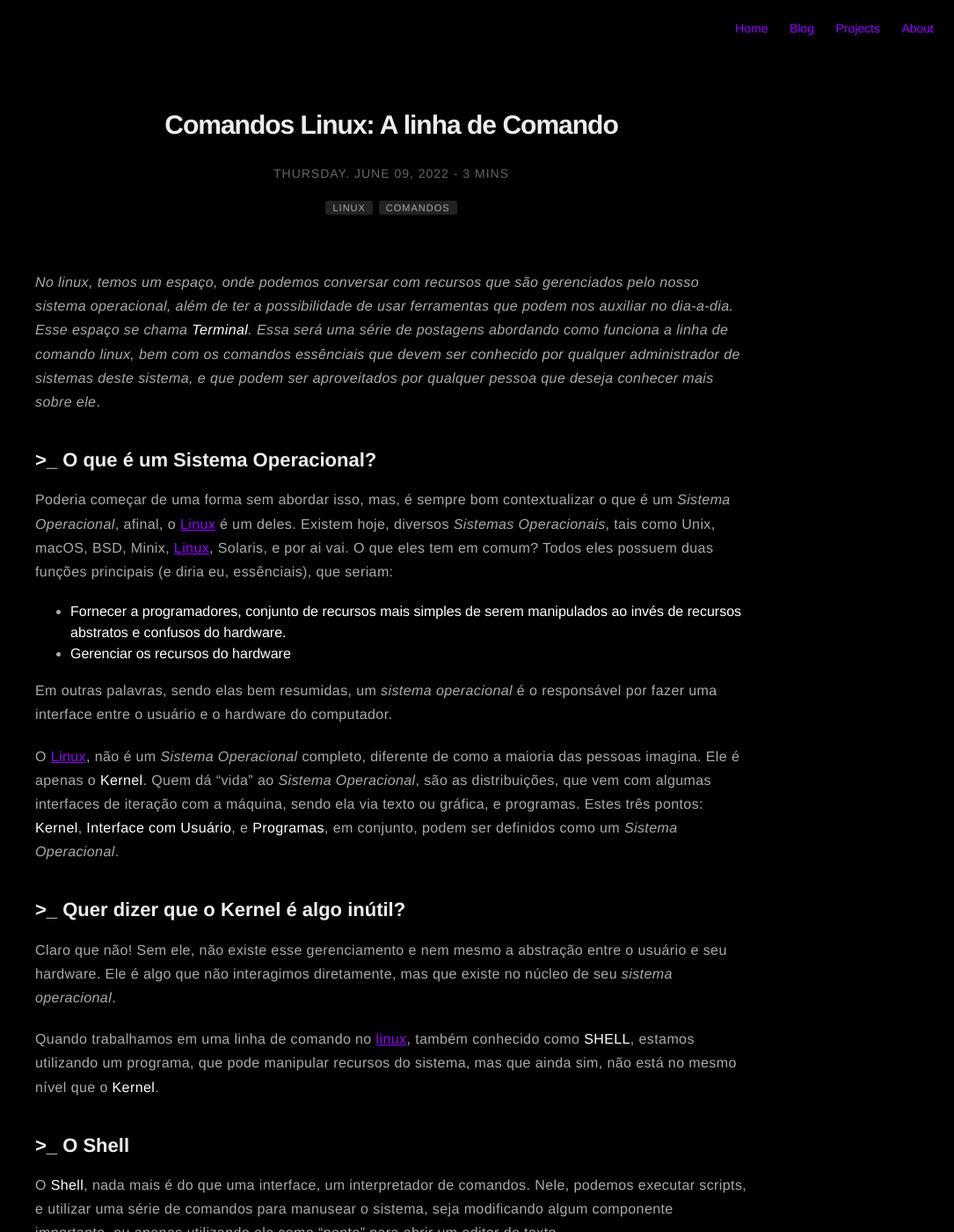
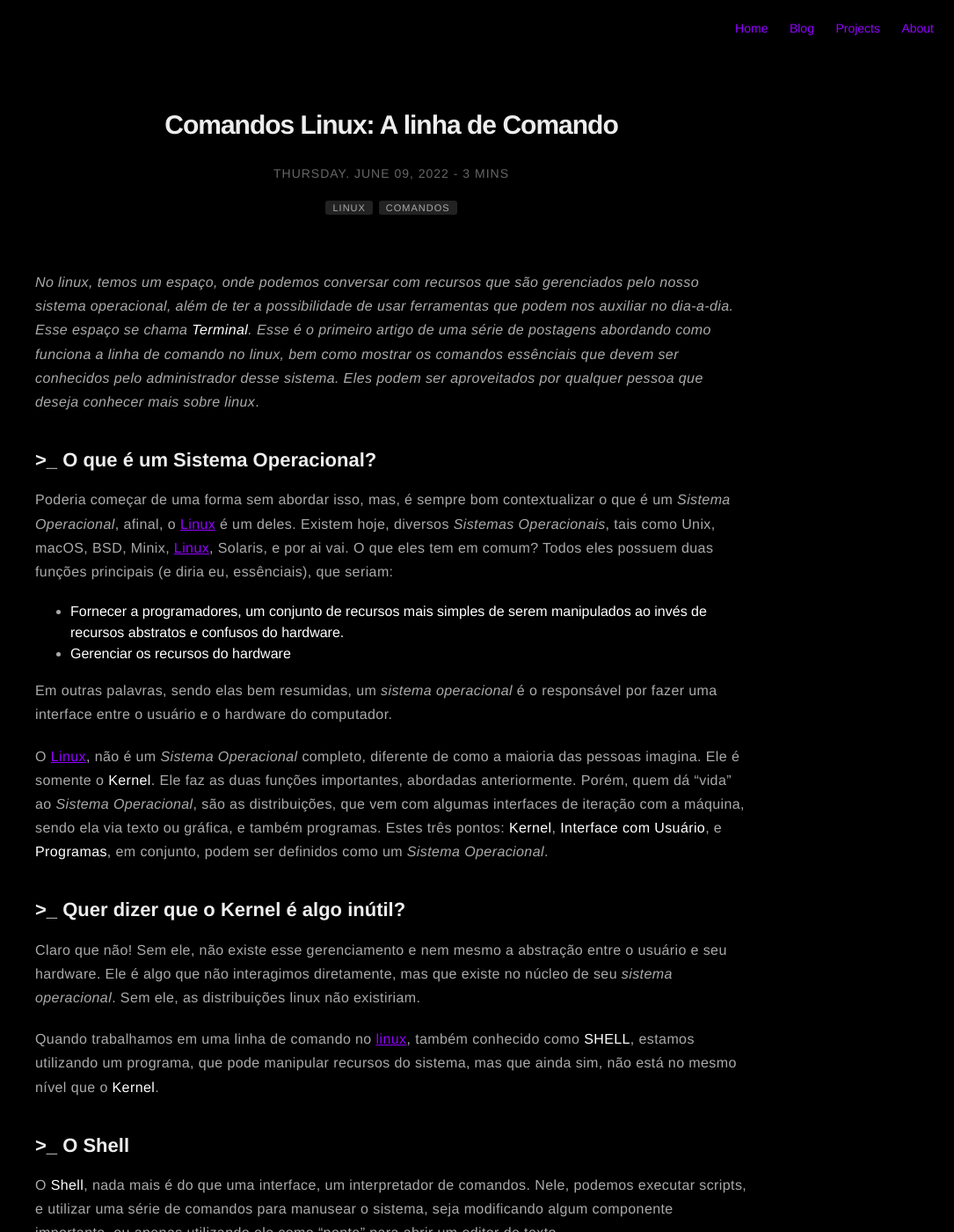
Before and after one commit to stephan-lopes/stephan-lopes.github.io, a Jekyll site: the page built from _posts/2022-06-09-comandos-linux-a-linha-de-comando.markdown, in a window 1280 px wide and 1400 px high. Shown: the whole window at 88% size, without its empty margins (195-1280 px from the left). Built offline with Jekyll 4.4.1, drawn with Linux system fonts in a browser that asks for light colours; nearby versions of some CDN libraries; some of the changed text lies outside the part shown.

Commit message:
fix: corrigindo erros ortográficos que existiam no texto

```diff
--- a/_posts/2022-06-09-comandos-linux-a-linha-de-comando.markdown
+++ b/_posts/2022-06-09-comandos-linux-a-linha-de-comando.markdown
@@ -12,33 +12,33 @@
 hidden: false
 ---
 
-_No linux, temos um espaço, onde podemos conversar com recursos que são gerenciados pelo nosso sistema operacional, além de ter a possibilidade de usar ferramentas que podem nos auxiliar no dia-a-dia. Esse espaço se chama __Terminal__. Essa será uma série de postagens abordando como funciona a linha de comando linux, bem com os comandos essênciais que devem ser conhecido por qualquer administrador de sistemas deste sistema, e que podem ser aproveitados por qualquer pessoa que deseja conhecer mais sobre ele_.
+_No linux, temos um espaço, onde podemos conversar com recursos que são gerenciados pelo nosso sistema operacional, além de ter a possibilidade de usar ferramentas que podem nos auxiliar no dia-a-dia. Esse espaço se chama __Terminal__. Esse é o primeiro artigo de uma série de postagens abordando como funciona a linha de comando no linux, bem como mostrar os comandos essênciais que devem ser conhecidos pelo administrador desse sistema. Eles podem ser aproveitados por qualquer pessoa que deseja conhecer mais sobre linux_.
 
 ## >_ O que é um Sistema Operacional?
 Poderia começar de uma forma sem abordar isso, mas, é sempre bom contextualizar o que é um _Sistema Operacional_, afinal, o [Linux](https://www.linux.org/) é um deles. Existem hoje, diversos _Sistemas Operacionais_, tais como Unix, macOS, BSD, Minix, [Linux](https://www.linux.org), Solaris, e por ai vai. O que eles tem em comum? Todos eles possuem duas funções principais (e diria eu, essênciais), que seriam:
 
-- __Fornecer a programadores, conjunto de recursos mais simples de serem manipulados ao invés de recursos abstratos e confusos do hardware.__
+- __Fornecer a programadores, um conjunto de recursos mais simples de serem manipulados ao invés de recursos abstratos e confusos do hardware.__
 - __Gerenciar os recursos do hardware__
 
 Em outras palavras, sendo elas bem resumidas, um _sistema operacional_ é o responsável por fazer uma interface entre o usuário e o hardware do computador.
 
-O [Linux](https://www.linux.org), não é um _Sistema Operacional_ completo, diferente de como a maioria das pessoas imagina. Ele é apenas o **Kernel**. Quem dá "vida" ao _Sistema Operacional_, são as distribuições, que vem com algumas interfaces de iteração com a máquina, sendo ela via texto ou gráfica, e programas. Estes três pontos: **Kernel**, **Interface com Usuário**, e **Programas**, em conjunto, podem ser definidos como um _Sistema Operacional_.
+O [Linux](https://www.linux.org), não é um _Sistema Operacional_ completo, diferente de como a maioria das pessoas imagina. Ele é somente o **Kernel**. Ele faz as duas funções importantes, abordadas anteriormente. Porém, quem dá "vida" ao _Sistema Operacional_, são as distribuições, que vem com algumas interfaces de iteração com a máquina, sendo ela via texto ou gráfica, e também programas. Estes três pontos: **Kernel**, **Interface com Usuário**, e **Programas**, em conjunto, podem ser definidos como um _Sistema Operacional_.
 
 ## >_ Quer dizer que o Kernel é algo inútil?
-Claro que não! Sem ele, não existe esse gerenciamento e nem mesmo a abstração entre o usuário e seu hardware. Ele é algo que não interagimos diretamente, mas que existe no núcleo de seu _sistema operacional_.
+Claro que não! Sem ele, não existe esse gerenciamento e nem mesmo a abstração entre o usuário e seu hardware. Ele é algo que não interagimos diretamente, mas que existe no núcleo de seu _sistema operacional_. Sem ele, as distribuições linux não existiriam.
 
 Quando trabalhamos em uma linha de comando no [linux](https://www.linux.org), também conhecido como **SHELL**, estamos utilizando um programa, que pode manipular recursos do sistema, mas que ainda sim, não está no mesmo nível que o **Kernel**.
 
 ## >_ O Shell
 O **Shell**, nada mais é do que uma interface, um interpretador de comandos. Nele, podemos executar scripts, e utilizar uma série de comandos para manusear o sistema, seja modificando algum componente importante, ou apenas utilizando ele como "ponte" para abrir um editor de texto.
 
-Abordaremos o **Shell** conhecido como **BASH**(*Bourne Again Shell*). Existem outros milhares de **Shell**, como o **ZSH**, **SH**, **CSH**, **KSH**, etc. Cada um tem sua particularidade, como por exemplo o **CSH** que permite o uso da *linguagem C*, de forma iterativa, e de **Shell** Script. Caso queira saber qual **Shell** está utilizando, execute o comando:
+Abordaremos o **Shell** conhecido como **BASH**(*Bourne-Again SHell*). Existem outros milhares de **Shell**, como o **ZSH**, **SH**, **CSH**, **KSH**, etc. Cada um tem sua particularidade, como por exemplo o **CSH** que permite o uso da *linguagem C*, de forma iterativa, e de **Shell Script**. Caso queira saber qual **Shell** está utilizando, execute o comando:
 
-{% highlight bash %}
+{%highlight bash%}
 echo $SHELL
-{% endhighlight %}
+{%endhighlight%}
 
-Esse comando irá informar qual **shell** você está usando. O **Shell** que você usa, é informado na variável de ambiente __$SHELL__.
+Esse comando irá informar qual **shell** você está usando. O **Shell** em uso, é armazenado na variável de ambiente __$SHELL__.
 
 ## >_ Comando? O que é isso?
 Um comando é algo que você executa dentro do terminal, que retorna algum resultado para você, mostrando, ou não, na tela, o seu resultado. Existem três tipos de comandos:
@@ -47,9 +47,9 @@
 - __Binários localizados no PATH__
 - __Scripts(sequência lógica de instruções interpretadas pelo Shell)__
 
-Podemos definir que um programa também seja um comando. Não vemos ele sendo executado quando abrimos ele via interface gráfica, mas ele é executado toda a vez que abrimos um programa, como por exemplo, um navegador.
+Podemos definir que um programa também seja um comando. Não vemos ele sendo executado quando abrimos via interface gráfica, mas ele é utilizado toda a vez que abrimos um programa, como por exemplo, um navegador.
 
 ## >_ Conclusão
-Vimos um pouco sobre o que é um _sistema operacional_, para contextualizar a utilidade do uso de linhas de comando no [linux](https://www.linux.org). Vimos também o que é um **Shell**, e o que é um comando. Nos próximos artigos, iremos falar um pouco mais sobre eles, e introduzir o leitor as variáveis de ambiente.
+Neste artigo, foi abordado um pouco sobre o que é um _sistema operacional_, para contextualizar a utilidade do uso de linhas de comando no [linux](https://www.linux.org). Também, houve uma introdução sobre o que é um **Shell**, e o que é um comando. Nos próximos artigos, iremos falar um pouco mais sobre eles, e introduzir o leitor às variáveis de ambiente.
 
 <div class="breaker"></div>
```
